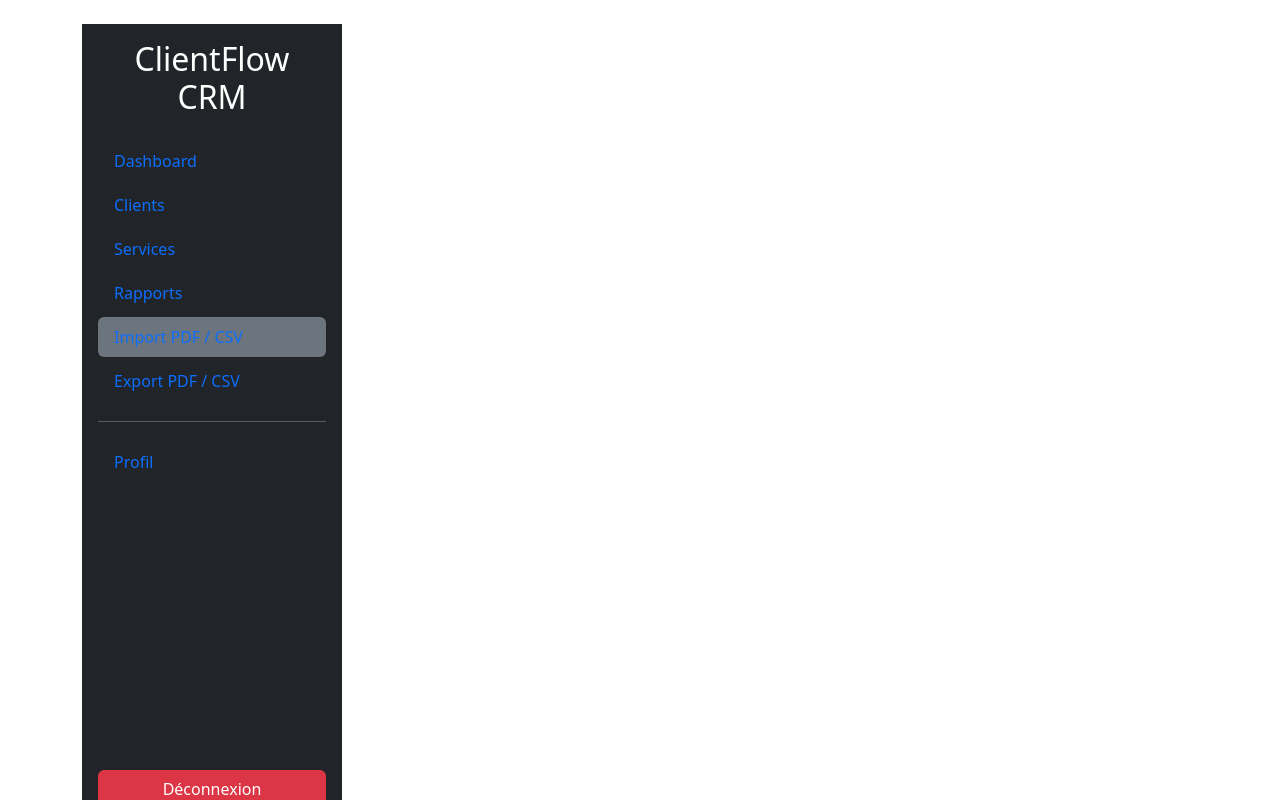
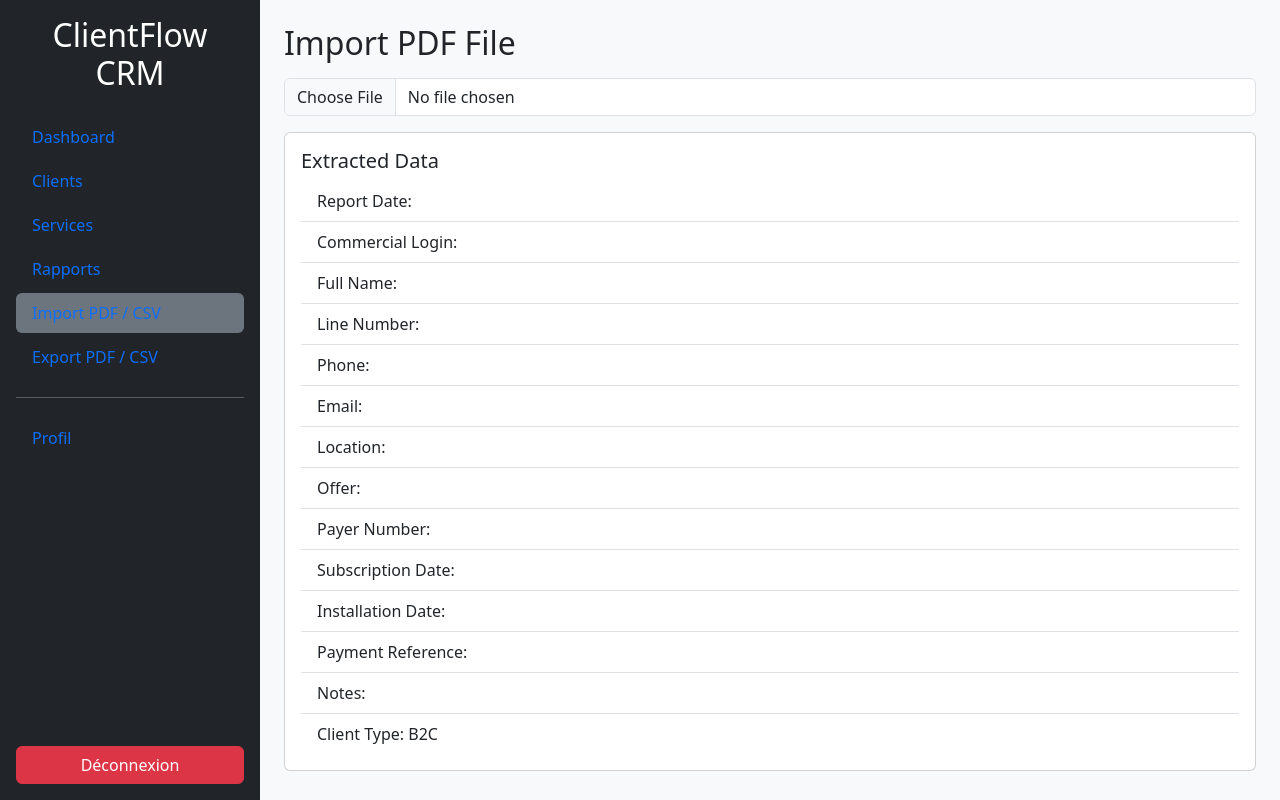
Before and after one commit to yamdev07/afridis_clients, a React (Vite) app in the folder my-react-app/: page /import in a window 1280 px wide. Shown: the top 800 px of the page. Built offline with nearby package versions, Linux system fonts and the light colour scheme.

Commit message:
Add import files component

```diff
--- a/my-react-app/src/Pages/Import.jsx
+++ b/my-react-app/src/Pages/Import.jsx
@@ -58,10 +58,16 @@ export default function Import ()  {
   };
 
   return (
-    <div className="container mt-4">
+    <div className="d-flex" style={{ minHeight: "100vh" }}>
       <Sidebar/>
-      <h2>Import PDF File</h2>
-      <input type="file" accept="application/pdf" onChange={handleFileChange} className="form-control mb-3" />
+      <main className="flex-grow-1 p-4 bg-light">
+        <h2 className="mb-3">Import PDF File</h2>
+        <input
+          type="file"
+          accept="application/pdf"
+          onChange={handleFileChange}
+          className="form-control mb-3"
+        />
         {error && <div className="alert alert-danger">{error}</div>}
         <div className="card">
           <div className="card-body">
@@ -84,6 +90,7 @@ export default function Import ()  {
             </ul>
           </div>
         </div>
+      </main>
     </div>
   );
 };
```
Lines whose indentation alone changed are shown as unchanged.
